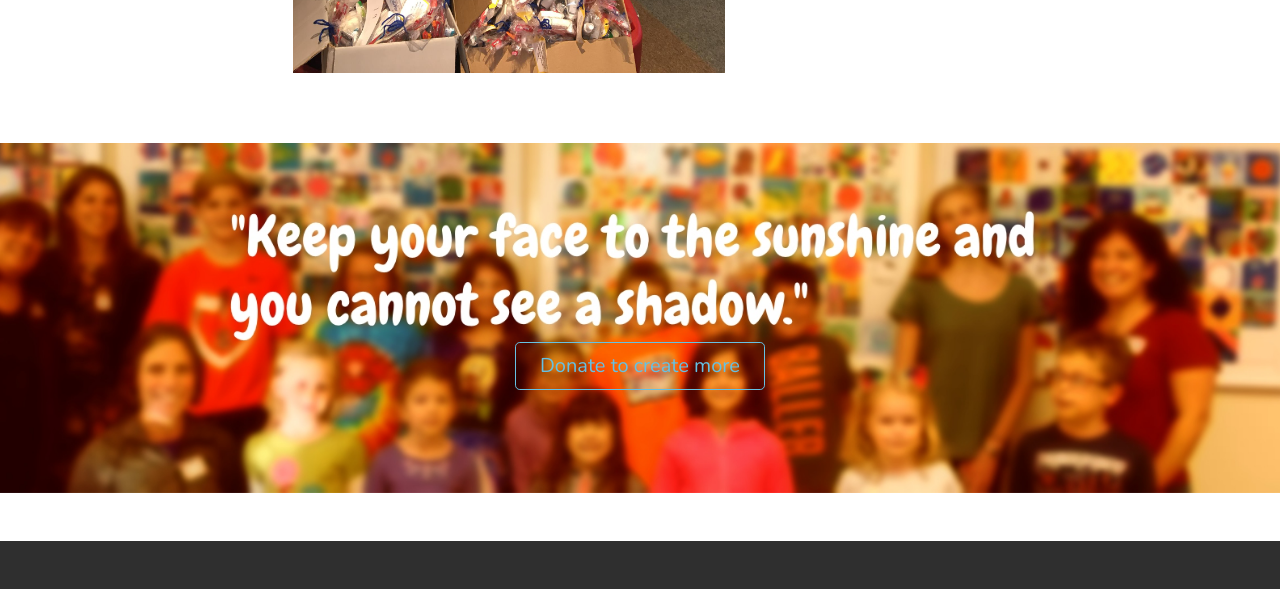
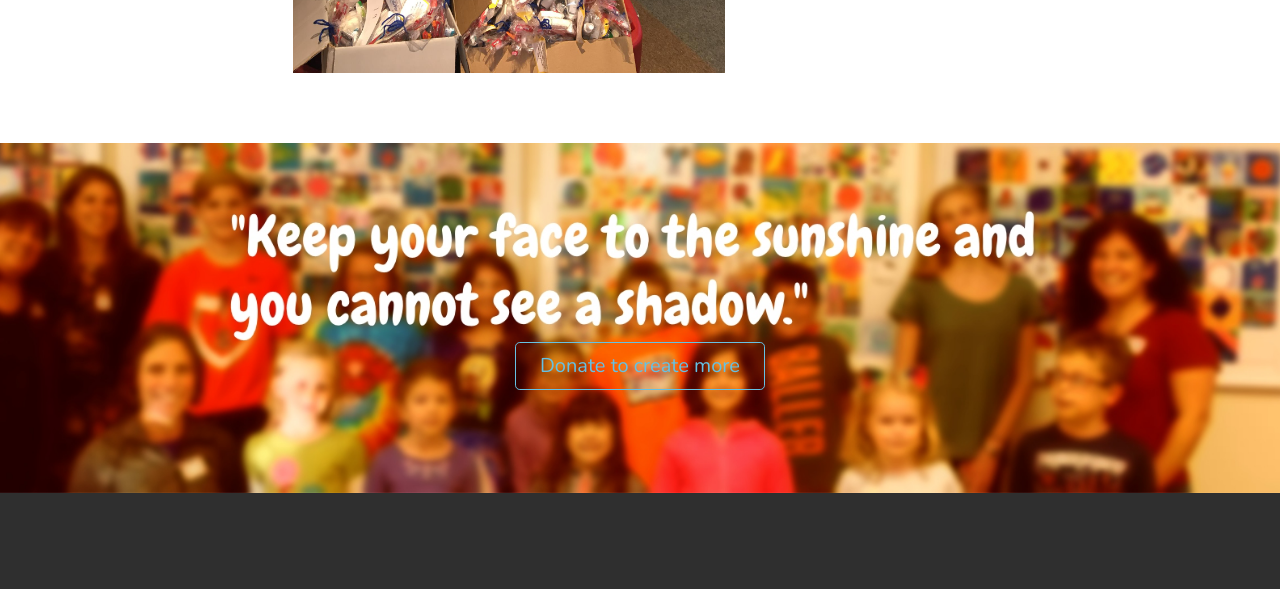
Before and after one commit to aagraw05/Noahs-Care-Bag, a plain HTML site: page index.html in a window 1280 px wide. Shown: the part 1200-1789 px from the top of the page. Drawn offline with nearby package versions, Linux system fonts and the light colour scheme.

Commit message:
margin avoid

```diff
--- a/index.html
+++ b/index.html
@@ -136,7 +136,7 @@
 
     <!--Partition-->
     <header>
-        <div class="container-fluid py-5" style="height:inherit;">
+        <div class="container-fluid pt-5" style="height:inherit;">
             <div class="row"
                 style="background:transparent url(imgs/children.jpg) no-repeat center center /cover; height: 350px;">
                 <div class="col-lg-12 d-flex flex-column justify-content-end mt-5 pt-5">
```
